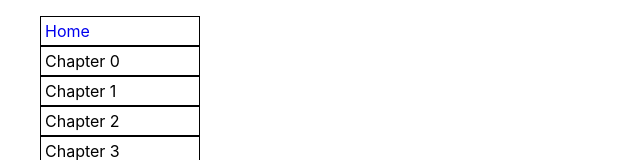
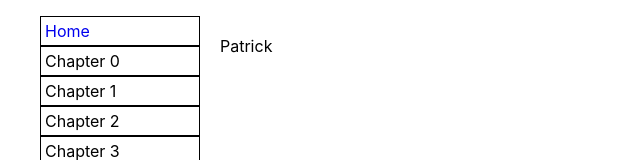
Before and after one commit to chrisminnick/react-js-foundations, a React (Create React App) app in the folder book-code-listings/: page /listing611 in a window 1280 px wide. Shown: the top 160 px of the page, without its empty margins (0-640 px from the left). Built offline with nearby package versions, Linux system fonts and the light colour scheme.

Commit message:
instanceOf example

```diff
--- a/book-code-listings/src/App.js
+++ b/book-code-listings/src/App.js
@@ -58,6 +58,7 @@ import CounterClass from './chapter06/CounterClass';
 import IncrementTwice from './chapter06/IncrementTwice';
 import IncrementTwiceFixed from './chapter06/IncrementTwiceFixed';
 import Reminders from './chapter06/Reminders/App';
+import FamilyTree from './chapter06/FamilyTree';
 
 function App() {
   return (
@@ -255,6 +256,18 @@ function App() {
                   <Link to="/listing610">Listing 6-10</Link>
                 </li>
                 <li>
+                  <Link to="/listing611">Listing 6-11</Link>
+                </li>
+                <li>
+                  <Link to="/listing612">Listing 6-12</Link>
+                </li>
+                <li>
+                  <Link to="/listing613">Listing 6-13</Link>
+                </li>
+                <li>
+                  <Link to="/listing614">Listing 6-14</Link>
+                </li>
+                <li>
                   <Link to="/listing617">Listing 6-17</Link>
                 </li>
                 <li>
@@ -423,8 +436,11 @@ function App() {
           </Route>
           <Route path="/listing610">
             <BorderBox><p>The first paragraph</p>
-                       <p>The second paragraph</p>
+                       {/* <p>The second paragraph</p> */}
             </BorderBox>
+          </Route>
+          <Route path="/listing611">
+            <FamilyTree father="Patrick" />
           </Route>
           <Route path="/listing617">
             <CounterClass />
--- /dev/null
+++ b/book-code-listings/src/chapter06/FamilyTree.js
@@ -0,0 +1,16 @@
+import {Component} from 'react';
+import {PropTypes} from 'prop-types';
+
+class FamilyTree extends Component {
+    render(){
+        return(
+            <p>{this.props.father}</p>
+        )
+    }
+}
+
+FamilyTree.propTypes = {
+    father: PropTypes.instanceOf(Boolean).isRequired
+}
+
+export default FamilyTree;
```
